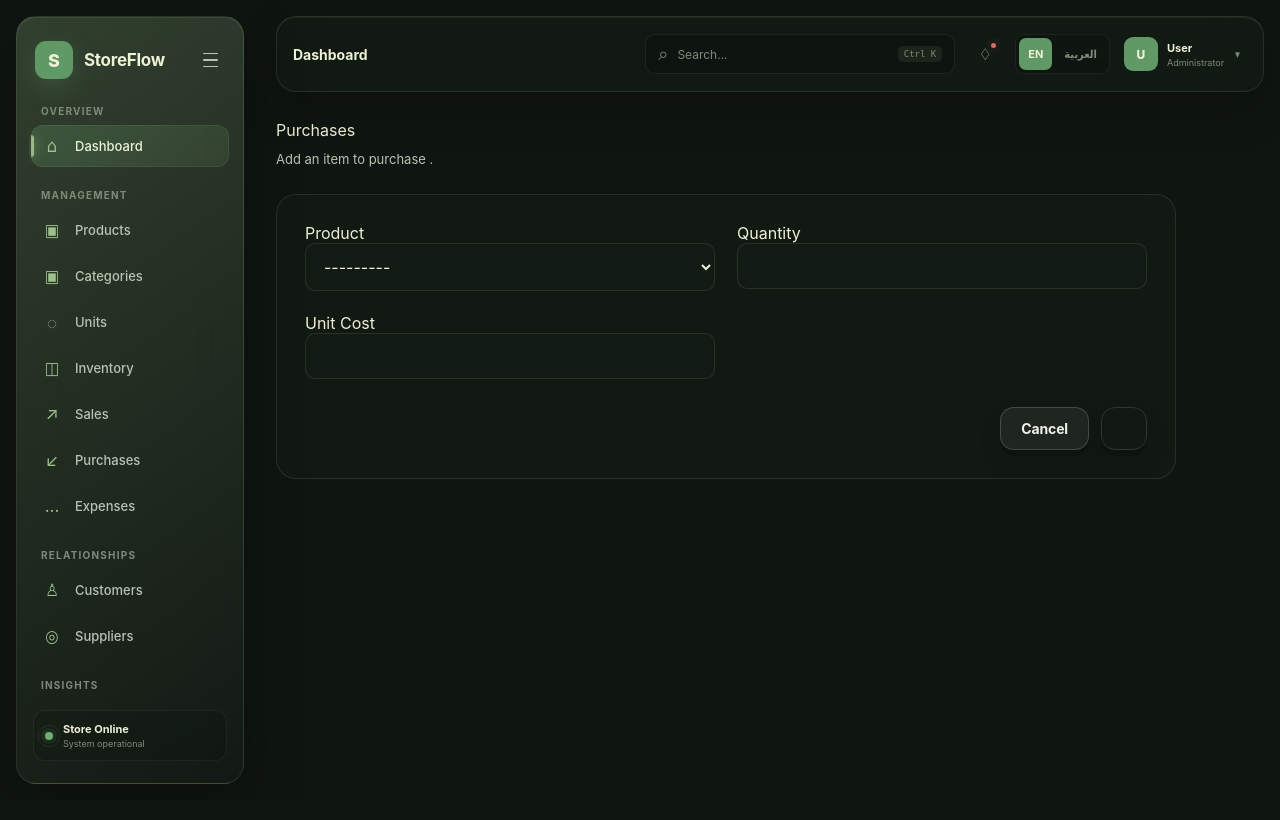
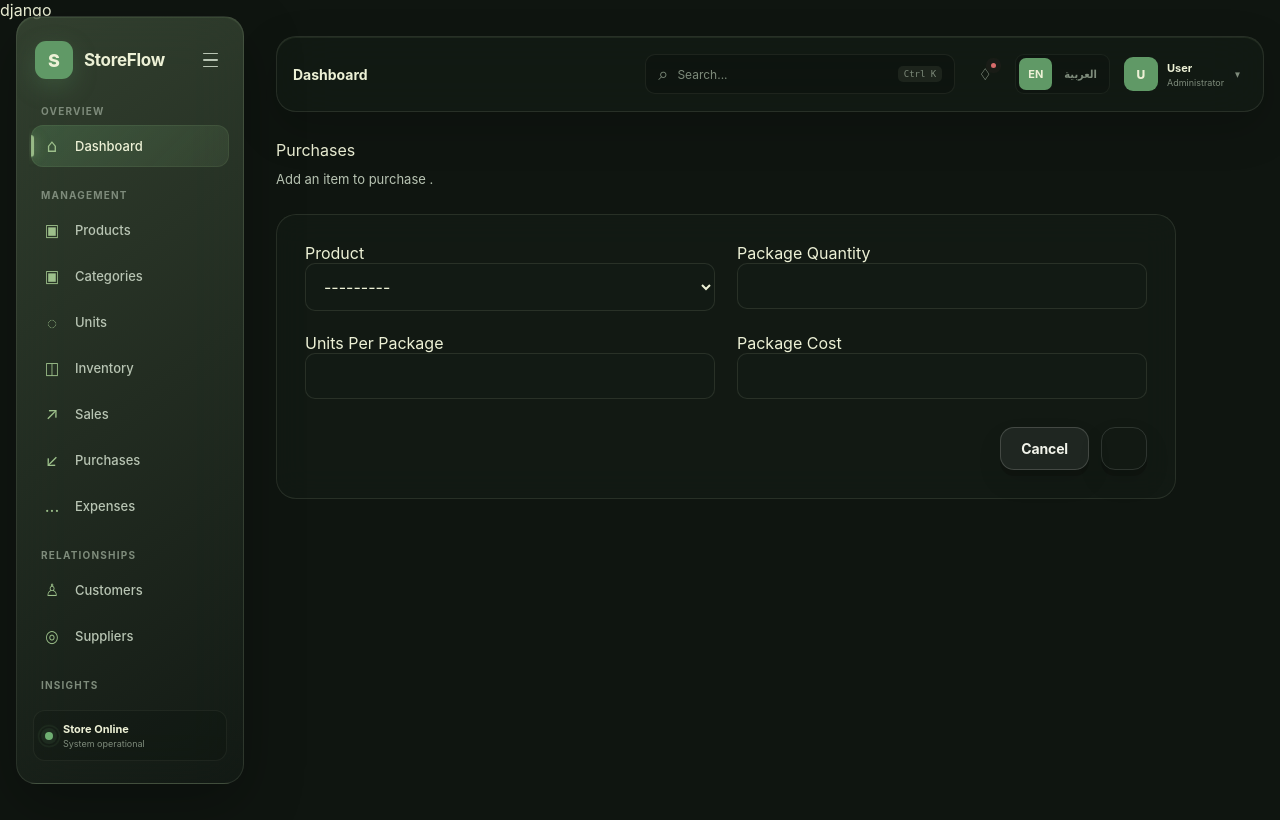
Before and after one commit to issam2a/store-management-system, a Django app: template dashboard/templates/purchases/purchase_item_form.html in a window 1280 px wide. Before the commit the page ends 784 px from the top, so only its background shows below. Run offline with Django 5.2, Linux system fonts and the light colour scheme; the template is opened without the code that fills it: values that come from a table or form of the project are taken from there, others are empty.

Commit message:
Add generic package-based purchase entry

```diff
--- a/apps/purchases/forms.py
+++ b/apps/purchases/forms.py
@@ -5,6 +5,7 @@ from apps.suppliers.models import Supplier
 from django.utils.translation import gettext_lazy as _
 from .models import Purchase, PurchaseItem
 from apps.products.quantity import validate_quantity_for_unit
+from decimal import Decimal , ROUND_HALF_UP
 
 class PurchaseForm(forms.ModelForm):
     class Meta:
@@ -41,13 +42,132 @@ class PurchaseForm(forms.ModelForm):
 
         if not supplier.is_active:
             raise forms.ValidationError(
-                "Supplier must be active."
+                _("Supplier must be active.")
             )
 
         return supplier
 
 
+
 class PurchaseItemForm(forms.ModelForm):
+    package_quantity = forms.DecimalField(
+        label=_("Package Quantity"),
+        min_value=Decimal("0.001"),
+        max_digits=14,
+        decimal_places=3,
+        widget=forms.NumberInput(
+            attrs={
+                "class": "form-input",
+                "step": "0.001",
+                "min": "0.001",
+            }
+        ),
+    )
+
+    units_per_package = forms.DecimalField(
+        label=_("Units Per Package"),
+        min_value=Decimal("0.001"),
+        max_digits=14,
+        decimal_places=3,
+        widget=forms.NumberInput(
+            attrs={
+                "class": "form-input",
+                "step": "0.001",
+                "min": "0.001",
+            }
+        ),
+    )
+
+    package_cost = forms.DecimalField(
+        label=_("Package Cost"),
+        min_value=Decimal("0"),
+        max_digits=14,
+        decimal_places=2,
+        widget=forms.NumberInput(
+            attrs={
+                "class": "form-input",
+                "step": "0.01",
+                "min": "0",
+            }
+        ),
+    )
+
+    class Meta:
+        model = PurchaseItem
+        fields = [
+            "product",
+            "quantity",
+            "unit_cost",
+        ]
+        widgets = {
+            "product": forms.Select(
+                attrs={"class": "form-input"}
+            ),
+            "quantity": forms.HiddenInput(),
+            "unit_cost": forms.HiddenInput(),
+        }
+
+    def __init__(self, *args, **kwargs):
+        super().__init__(*args, **kwargs)
+
+        self.fields["quantity"].required = False
+        self.fields["unit_cost"].required = False
+
+        self.fields["product"].queryset = (
+            Product.objects
+            .filter(is_active=True)
+            .select_related("unit", "category")
+            .order_by("name")
+        )
+
+    def clean_product(self):
+        product = self.cleaned_data["product"]
+
+        if not product.is_active:
+            raise forms.ValidationError(
+                _("Product must be active.")
+            )
+
+        return product
+
+    def clean(self):
+        cleaned_data = super().clean()
+
+        package_quantity = cleaned_data.get("package_quantity")
+        units_per_package = cleaned_data.get("units_per_package")
+        package_cost = cleaned_data.get("package_cost")
+        product = cleaned_data.get("product")
+
+        if (
+            package_quantity is None
+            or units_per_package is None
+            or package_cost is None
+            or product is None
+        ):
+            return cleaned_data
+
+        quantity = (
+            package_quantity * units_per_package
+        )
+
+        unit_cost = (
+            package_cost / units_per_package
+        ).quantize(
+            Decimal("0.000001"),
+            rounding=ROUND_HALF_UP,
+        )
+
+        validate_quantity_for_unit(
+            quantity,
+            product.unit.symbol,
+        )
+
+        cleaned_data["quantity"] = quantity
+        cleaned_data["unit_cost"] = unit_cost
+
+        return cleaned_data
+
+        return cleaned_data
     class Meta:
         model = PurchaseItem
         fields = [
@@ -62,24 +182,15 @@ class PurchaseItemForm(forms.ModelForm):
                     "class": "form-input",
                 }
             ),
-            "quantity": forms.NumberInput(
-                attrs={
-                    "class": "form-input",
-                    "step": "0.001",
-                    "min": "0.001",
-                }
-            ),
-            "unit_cost": forms.NumberInput(
-                attrs={
-                    "class": "form-input",
-                    "step": "0.01",
-                    "min": "0",
-                }
-            ),
+            "quantity": forms.HiddenInput(),
+            "unit_cost": forms.HiddenInput(),
         }
 
     def __init__(self, *args, **kwargs):
         super().__init__(*args, **kwargs)
+
+        self.fields["quantity"].required = False
+        self.fields["unit_cost"].required = False
 
         self.fields["product"].queryset = (
             Product.objects
@@ -93,34 +204,13 @@ class PurchaseItemForm(forms.ModelForm):
 
         if not product.is_active:
             raise forms.ValidationError(
-                "Product must be active."
+                _("Product must be active.")
             )
 
         return product
 
-    def clean_quantity(self):
-        quantity = self.cleaned_data["quantity"]
 
-        product = self.cleaned_data.get("product")
 
-        if not product:
-            return quantity
-
-        validate_quantity_for_unit(
-            quantity,
-            product.unit.symbol,
-        )
-
-        return quantity
-    def clean_unit_cost(self):
-        unit_cost = self.cleaned_data["unit_cost"]
-
-        if unit_cost < 0:
-            raise forms.ValidationError(
-                "Unit cost cannot be negative."
-            )
-
-        return unit_cost
 
 PurchaseItemFormSet = forms.inlineformset_factory(
     Purchase,
--- a/apps/purchases/models.py
+++ b/apps/purchases/models.py
@@ -108,7 +108,7 @@ class PurchaseItem(models.Model):
 
     unit_cost = models.DecimalField(
         max_digits=14,
-        decimal_places=2,
+        decimal_places=6,
         validators=[MinValueValidator(0)],
     )
 
--- a/apps/purchases/views.py
+++ b/apps/purchases/views.py
@@ -233,7 +233,8 @@ def purchase_item_create(request, purchase_id):
         )
 
         if form.is_valid():
-
+            print("PURCHASE FORM CLEANED DATA:")
+            print(form.cleaned_data)
             try:
                 add_purchase_item(
                     purchase_id=purchase.id,
--- a/dashboard/templates/purchases/purchase_item_form.html
+++ b/dashboard/templates/purchases/purchase_item_form.html
@@ -1,3 +1,4 @@
+django
 {% extends "base.html" %}
 {% load i18n %}
 
@@ -25,7 +26,6 @@
 
 </div>
 
-
 <div class="content-card form-card">
 
     {% if form.non_field_errors %}
@@ -36,10 +36,26 @@
         </div>
     {% endif %}
 
-
     <form method="post" novalidate>
 
         {% csrf_token %}
+
+        {% if form.errors %}
+            <div class="form-error-summary">
+                {% for field in form %}
+                    {% for error in field.errors %}
+                        <div>
+                            <strong>{{ field.label }}:</strong>
+                            {{ error }}
+                        </div>
+                    {% endfor %}
+                {% endfor %}
+
+                {% for error in form.non_field_errors %}
+                    <div>{{ error }}</div>
+                {% endfor %}
+            </div>
+        {% endif %}
 
         <div class="form-grid">
 
@@ -62,19 +78,18 @@
 
             </div>
 
-
             <div class="form-group">
 
                 <label
-                    for="{{ form.quantity.id_for_label }}"
+                    for="{{ form.package_quantity.id_for_label }}"
                     class="form-label"
                 >
-                    {% trans "Quantity" %}
+                    {{ form.package_quantity.label }}
                 </label>
 
-                {{ form.quantity }}
+                {{ form.package_quantity }}
 
-                {% for error in form.quantity.errors %}
+                {% for error in form.package_quantity.errors %}
                     <div class="form-error">
                         {{ error }}
                     </div>
@@ -82,19 +97,37 @@
 
             </div>
 
+            <div class="form-group">
+
+                <label
+                    for="{{ form.units_per_package.id_for_label }}"
+                    class="form-label"
+                >
+                    {{ form.units_per_package.label }}
+                </label>
+
+                {{ form.units_per_package }}
+
+                {% for error in form.units_per_package.errors %}
+                    <div class="form-error">
+                        {{ error }}
+                    </div>
+                {% endfor %}
+
+            </div>
 
             <div class="form-group">
 
                 <label
-                    for="{{ form.unit_cost.id_for_label }}"
+                    for="{{ form.package_cost.id_for_label }}"
                     class="form-label"
                 >
-                    {% trans "Unit Cost" %}
+                    {{ form.package_cost.label }}
                 </label>
 
-                {{ form.unit_cost }}
+                {{ form.package_cost }}
 
-                {% for error in form.unit_cost.errors %}
+                {% for error in form.package_cost.errors %}
                     <div class="form-error">
                         {{ error }}
                     </div>
@@ -104,6 +137,8 @@
 
         </div>
 
+        {{ form.quantity }}
+        {{ form.unit_cost }}
 
         <div class="form-actions">
 
```
Also changed, not shown: locale/ar/LC_MESSAGES/django.po, 1 other file.
